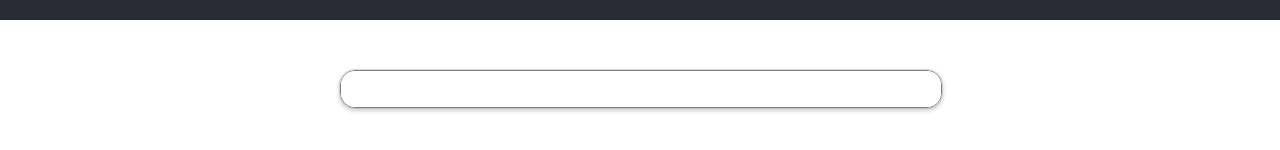
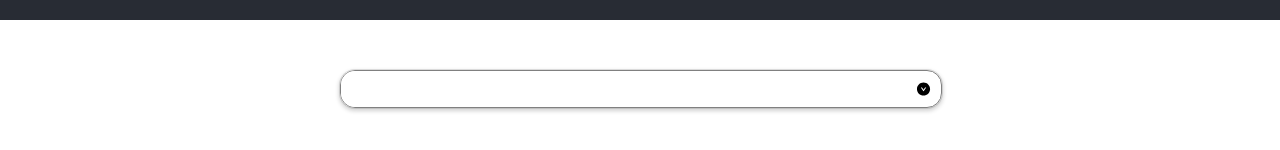
Before and after one commit to vali-shaik/csci5709-tutorial3, a React (Create React App) app: page / in a window 1280 px wide. Shown: the part 220-370 px from the top of the page. Built offline with nearby package versions, Linux system fonts and the light colour scheme; the HTML template or start-up script is replaced by a standard one.

Commit message:
Updated Card and Autocomplete Functionalities

```diff
--- a/src/App.js
+++ b/src/App.js
@@ -1,6 +1,7 @@
 import React from "react";
-import Catlogs from "./components/Catalogs/Catalogs";
+import Autocomplete from "./components/Autocomplete/Autocomplete";
 import "./App.css";
+import Countries from "./Countries";
 
 function App() {
     return (
@@ -9,7 +10,7 @@ function App() {
                 <p>Search for the Country</p>
             </header>
             <div className="App-Component">
-                <Catlogs />
+                <Autocomplete options={Countries} />
             </div>
         </div>
     );
--- a/src/components/Autocomplete/Autocomplete.js
+++ b/src/components/Autocomplete/Autocomplete.js
@@ -1,5 +1,6 @@
 import React, { Fragment, Component } from "react";
 import classes from "./Autocomplete.module.css";
+import Card from "../Card/Card";
 import {
     AiFillCloseCircle,
     AiFillDownCircle,
@@ -12,35 +13,38 @@ export default class Autocomplete extends Component {
         activeOptionIndex: -1,
         filteredOptions: [],
         displayShow: true,
+        text: "",
+        isClicked: false,
     };
 
     onChange = ({ target: { value } }) => {
-        const { options, setText } = this.props;
+        const { options } = this.props;
         let filteredOptions = [];
         const regex = new RegExp(`^${value}`, "i");
         options.filter((item) =>
             regex.test(item) ? filteredOptions.push(item) : null
         );
-        setText(value);
         this.setState({
             filteredOptions:
                 filteredOptions.length > 0 ? filteredOptions : ["No options"],
             showOptions: true,
             activeOptionIndex: -1,
+            text: value,
+            isClicked: false,
         });
     };
 
     onKeyDown = ({ keyCode }) => {
         const { activeOptionIndex, filteredOptions } = this.state;
-        const { setText } = this.props;
         if (keyCode === 13 && activeOptionIndex > -1) {
             // Enter key press
             this.setState({
                 showOptions: false,
                 activeOptionIndex: -1,
                 filteredOptions: [],
+                text: filteredOptions[activeOptionIndex],
+                isClicked: true,
             });
-            setText(filteredOptions[activeOptionIndex]);
         } else if (keyCode === 38 && filteredOptions[0] !== "No options") {
             // up arrow key press
             if (activeOptionIndex > 0) {
@@ -58,21 +62,20 @@ export default class Autocomplete extends Component {
     };
 
     onOptionsListClick = ({ currentTarget: { innerText } }) => {
-        const { setText } = this.props;
-        setText(innerText);
         this.setState({
             showOptions: false,
             filteredOptions: [],
             activeOptionIndex: -1,
+            text: innerText,
+            isClicked: true,
         });
     };
 
     closeSuggestionsHandler = () => {
-        const { setText } = this.props;
-        setText("");
         this.setState({
             displayShow: false,
             showOptions: false,
+            text: "",
         });
     };
 
@@ -90,8 +93,9 @@ export default class Autocomplete extends Component {
                 filteredOptions,
                 activeOptionIndex,
                 displayShow,
+                text,
+                isClicked,
             },
-            props: { text },
             onChange,
             onKeyDown,
             onOptionsListClick,
@@ -127,6 +131,8 @@ export default class Autocomplete extends Component {
 
         return (
             <Fragment>
+                <div className={classes.Autocomplete}>
+                    <div className={classes.Inline}>
                         <input
                             className="autocomplete"
                             type="text"
@@ -135,7 +141,33 @@ export default class Autocomplete extends Component {
                             value={text}
                             autoFocus
                         />
+                        {text ? (
+                            <AiFillCloseCircle
+                                className={classes.Icon}
+                                onClick={() => this.closeSuggestionsHandler}
+                            />
+                        ) : (
+                            ""
+                        )}
+                        {displayShow ? (
+                            <AiFillDownCircle
+                                className={classes.Icon}
+                                onClick={() => this.onShowHandler}
+                            />
+                        ) : (
+                            <AiFillUpCircle
+                                className={classes.Icon}
+                                onClick={() => this.onShowHandler}
+                            />
+                        )}
+                    </div>
                     {showOptions && text && renderSuggestions()}
+                </div>
+                {isClicked ? (
+                    <Card text={text} className={classes.Card} />
+                ) : (
+                    ""
+                )}
             </Fragment>
         );
     }
--- a/src/components/Autocomplete/Autocomplete.module.css
+++ b/src/components/Autocomplete/Autocomplete.module.css
@@ -1,3 +1,12 @@
+.Autocomplete {
+    width: 100%;
+    border: 1px solid grey;
+    box-shadow: 0 0 0 1px rgba(0, 0, 0, 0.1), 0 2px 4px 1px rgba(0, 0, 0, 0.18);
+    overflow-y: auto;
+    overflow-x: hidden;
+    margin-bottom: 40px;
+    border-radius: 15px;
+}
 input {
     width: 100%;
     border: none;
```
Lines whose indentation alone changed are shown as unchanged.
